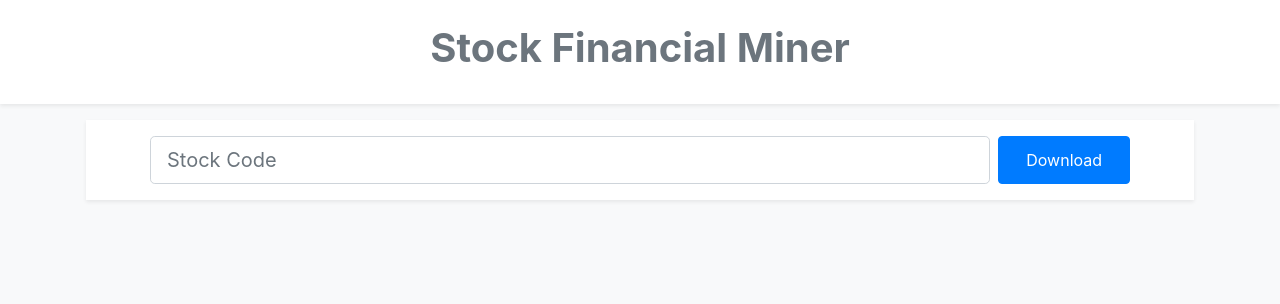
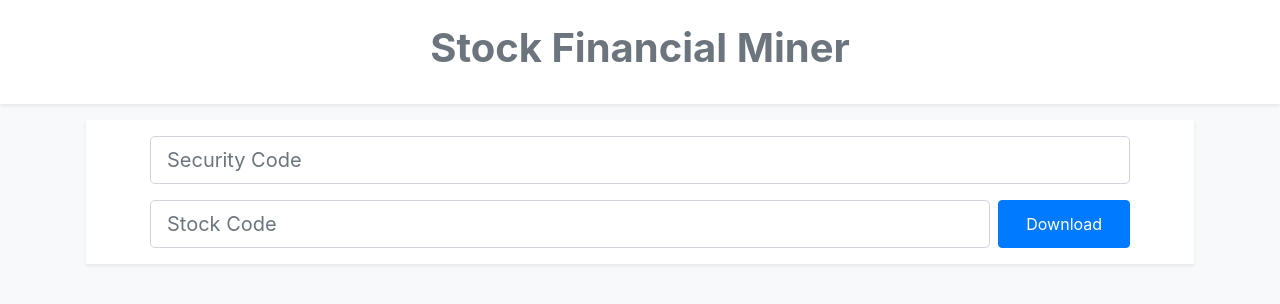
Before and after one commit to arifintahu/stock-financial-history, a Flask app: page / in a window 1280 px wide. Shown: the top 304 px of the page. Run offline with Flask 2, Linux system fonts and the light colour scheme; some libraries are stand-ins or nearby versions.

Commit message:
add security code

```diff
--- a/src/main.py
+++ b/src/main.py
@@ -1,5 +1,5 @@
 from flask import Flask, render_template, request, make_response
-from services.minerService import downloadFile
+from src.services.minerService import downloadFile
 
 class CustomFlask(Flask):
 	jinja_options = Flask.jinja_options.copy()
@@ -18,13 +18,11 @@ def index():
 @app.route("/download", methods=["POST"])
 def download():
 	if request.method == "POST":
-		body = request.get_json()
-		stock_code = body['stock_code']
-		csv_output = downloadFile(stock_code)
-		resp = make_response(csv_output)
+		body 			= request.get_json()
+		stock_code 		= body['stock_code']
+		security_code 	= body['security_code']
+		csv_output 		= downloadFile(stock_code, security_code)
+		resp 			= make_response(csv_output)
 		resp.headers["Content-Disposition"] = ("attachment; filename=financial-history-%s.csv" % stock_code)
 		resp.headers["Content-Type"] = "text/csv"
 		return resp
-
-if __name__ == "__main__":
-	app.run(debug=True)
--- a/src/services/minerService.py
+++ b/src/services/minerService.py
@@ -1,8 +1,8 @@
-from services.modules.helper import run_mining
+from src.services.modules.helper import run_mining
 from io import StringIO
 
-def downloadFile(stock_code):
+def downloadFile(stock_code, security_code):
 	textStream = StringIO();
-	df = run_mining(stock_code)
+	df = run_mining(stock_code, security_code)
 	df.to_csv(textStream, index=False)
 	return textStream.getvalue()
--- a/src/templates/index.html
+++ b/src/templates/index.html
@@ -14,6 +14,9 @@
             <div class="container p-3 body">
                 <section id="section-search">
                     <div class="bg-white text-center p-3 mb-3 shadow-sm">
+                        <div class="content d-flex px-5 mb-3">
+                            <input class="form-control form-control-lg" type="text" placeholder="Security Code" v-model="security_code">
+                        </div>
                         <div class="content d-flex px-5">
                             <input class="form-control form-control-lg" type="text" placeholder="Stock Code" v-model="stock_code">
                             <button v-if="loading" type="button" class="btn btn-outline-primary ml-2 btn-width d-flex align-items-center" disabled>
@@ -36,13 +39,14 @@
             const app = new Vue({
                 data: function() {
                     return {
+                        security_code: '',
                         stock_code: '',
                         loading: false
                     }
                 },
                 methods: {
                     downloadFile() {
-                        if (this.stock_code) {
+                        if (this.stock_code && this.security_code) {
                             this.loading = true;
                             fetch(`/download`, {
                                 method: 'POST',
@@ -50,7 +54,8 @@
                                   'Content-Type': 'application/json'
                                 },
                                 body: JSON.stringify({
-                                    stock_code: this.stock_code
+                                    stock_code: this.stock_code,
+                                    security_code: this.security_code
                                 })
                             })
                             .then(response => response.blob())
@@ -69,7 +74,7 @@
                                 }, 0);
                             });
                         } else {
-                            alert('Stock Code is missing');
+                            alert('Stock Code and Security Code are missing');
                         }
                     }
                 }
--- /dev/null
+++ b/wsgi.py
@@ -0,0 +1,4 @@
+from src.main import app
+
+if __name__ == "__main__":
+	app.run(debug=True)
```
Also changed, not shown: src/services/modules/helper.py (+7 -7 lines), 1 other file.
